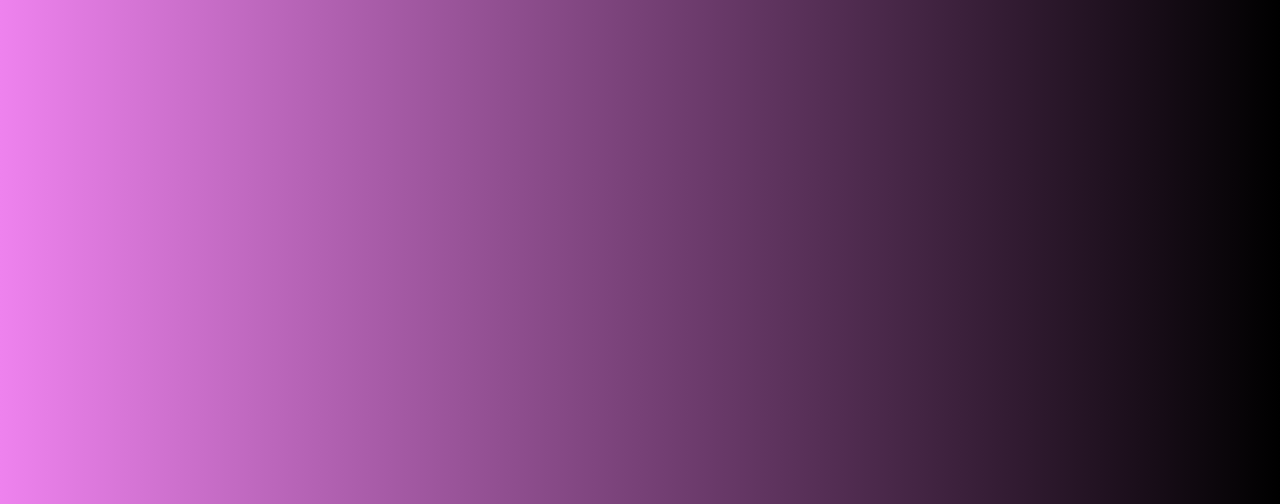
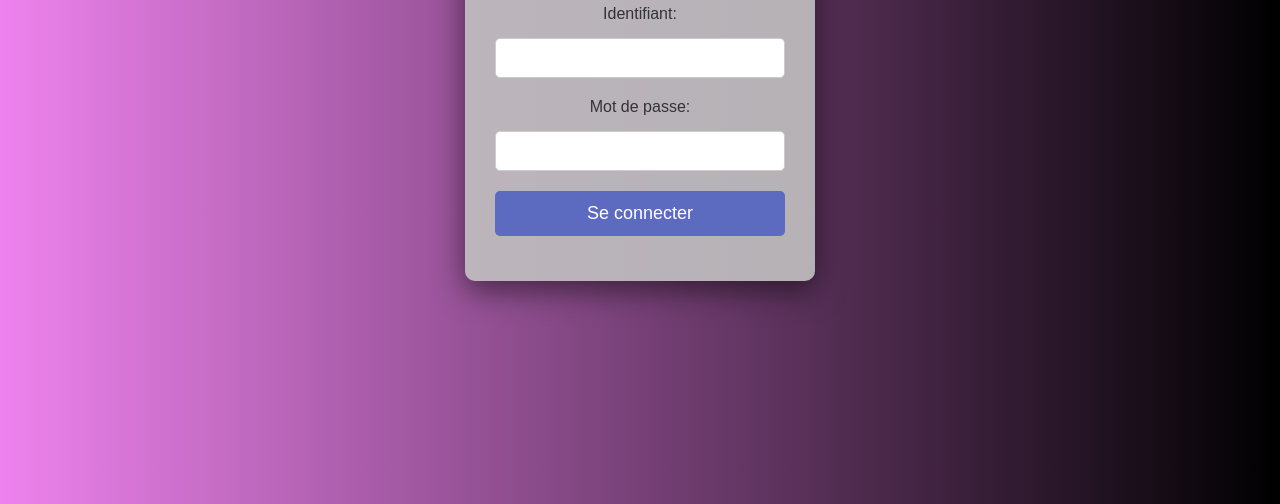
Before and after one commit to LeTueurV/Secret, a plain HTML site: page Index.html in a window 1280 px wide. Shown: the part 296-800 px from the top of the page. Drawn offline with Linux system fonts and the light colour scheme.

Commit message:
refonte du site

```diff
--- a/Index.html
+++ b/Index.html
@@ -1,20 +1,20 @@
 <!DOCTYPE html>
 <html lang="fr">
     <head>
-        <link rel="stylesheet" type="text/css" href="styles.css"  >
+        <link rel="stylesheet" type="text/css" href="styles.css">
         <script type="text/javascript" src="script.js"></script>
         <title>Connexion</title>
     </head>
     <body>
-        <div>
+        <div class="login-container">
             <h3>Connexion</h3>
             <form>
-                <p>Identifiant:</p>
-                <input type="text" required  id="i"><br>
-                <p>Mot de passe:</p>
-                <input type="password" required  id="mdp" ><br>
-                <input type="button" value="Se connecter" onclick="Vérif()" id="val"><br>
+                <p class="label">Identifiant:</p>
+                <input type="text" required id="i" class="input-field"><br>
+                <p class="label">Mot de passe:</p>
+                <input type="password" required id="mdp" class="input-field"><br>
+                <input type="button" value="Se connecter" onclick="Vérif()" class="btn-submit"><br>
             </form>
+        </div>
     </body>
-
 </html>
--- a/script.js
+++ b/script.js
@@ -1,9 +1,21 @@
+async function hashPassword(password) {
+    const encoder = new TextEncoder();
+    const data = encoder.encode(password);
+    const hashBuffer = await crypto.subtle.digest('SHA-256', data);
+    const hashArray = Array.from(new Uint8Array(hashBuffer)); // Convert buffer to byte array
+    const hashHex = hashArray.map(byte => byte.toString(16).padStart(2, '0')).join('');
+    return hashHex; // Retourne le hachage sous forme de chaîne hexadécimale
+}
+
+
+
 function Vérif()
 {
-    var vI={"Admin" : "MDP"};
+    var vI={"Admin" : "8c8c11fb1189d882425d9bb229024689a601ba4b13a1e614d4303e15a578bb2c "};
     var identifiant = document.getElementById('i').value;
     var motDePasse = document.getElementById('mdp').value;
-    if (vI[identifiant] === motDePasse) {
+    var hashedPassword = await hashPassword(motDePasse);
+    if (vI[identifiant] === hashedPassword) {
         window.location.href = "autorisé.html";
     } else {
         alert("Identifiant ou Mot de passe incorrect");
--- a/styles.css
+++ b/styles.css
@@ -1,26 +1,78 @@
-body{
-    background:linear-gradient(to right,violet,black);
+/* Général */
+* {
+    margin: 0;
+    padding: 0;
+    box-sizing: border-box;
+    font-family: 'Arial', sans-serif;
 }
 
-div{
-    background-color: #C0C0C0;
-    width: 15%;
-    text-align: center;
-    margin-top: 5%;
-    margin:auto;
-    margin-top: auto;
-    box-shadow: 10px 5px 5px black;
-    border-radius: 5%;
+/* Fond de la page avec un dégradé */
+body {
+    background: linear-gradient(to right, violet, black);
+    height: 100vh;
+    display: flex;
+    justify-content: center;
+    align-items: center;
+    color: white;
 }
 
-input{
+/* Conteneur principal du formulaire */
+.login-container {
+    background-color: rgba(192, 192, 192, 0.9); /* Couleur gris clair avec transparence */
+    width: 350px;
+    padding: 30px;
     text-align: center;
-    box-sizing: border-box;
-}
-p{
-    margin-top: 10%;
+    border-radius: 10px;
+    box-shadow: 0 10px 30px rgba(0, 0, 0, 0.5); /* Ombre douce */
 }
 
-#val{
-    margin-top: 10%;
+/* Titre */
+h3 {
+    font-size: 24px;
+    margin-bottom: 20px;
+    color: #333;
 }
+
+/* Style des étiquettes */
+.label {
+    font-size: 16px;
+    margin-bottom: 8px;
+    color: #333;
+}
+
+/* Champ de saisie */
+.input-field {
+    width: 100%;
+    padding: 10px;
+    margin-bottom: 20px;
+    border-radius: 5px;
+    border: 1px solid #ccc;
+    outline: none;
+    font-size: 16px;
+}
+
+.input-field:focus {
+    border-color: #5c6bc0; /* Changer la couleur de bordure au focus */
+}
+
+/* Bouton de connexion */
+.btn-submit {
+    width: 100%;
+    padding: 12px;
+    background-color: #5c6bc0;
+    border: none;
+    color: white;
+    font-size: 18px;
+    border-radius: 5px;
+    cursor: pointer;
+    transition: background-color 0.3s ease;
+}
+
+.btn-submit:hover {
+    background-color: #3f4d9d; /* Changer la couleur au survol */
+}
+
+/* Espacement */
+input, .label {
+    margin-bottom: 15px;
+}
```
